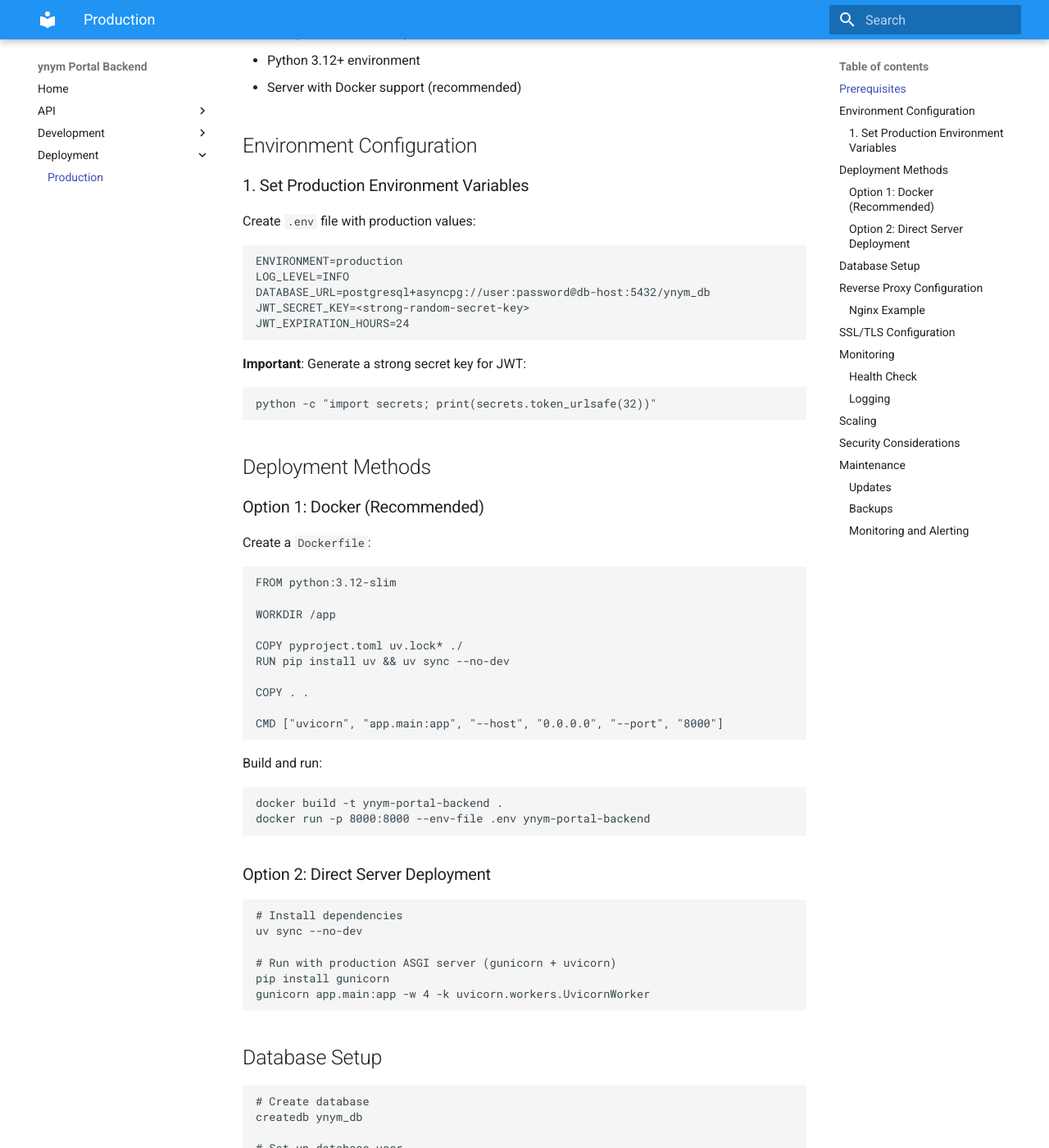
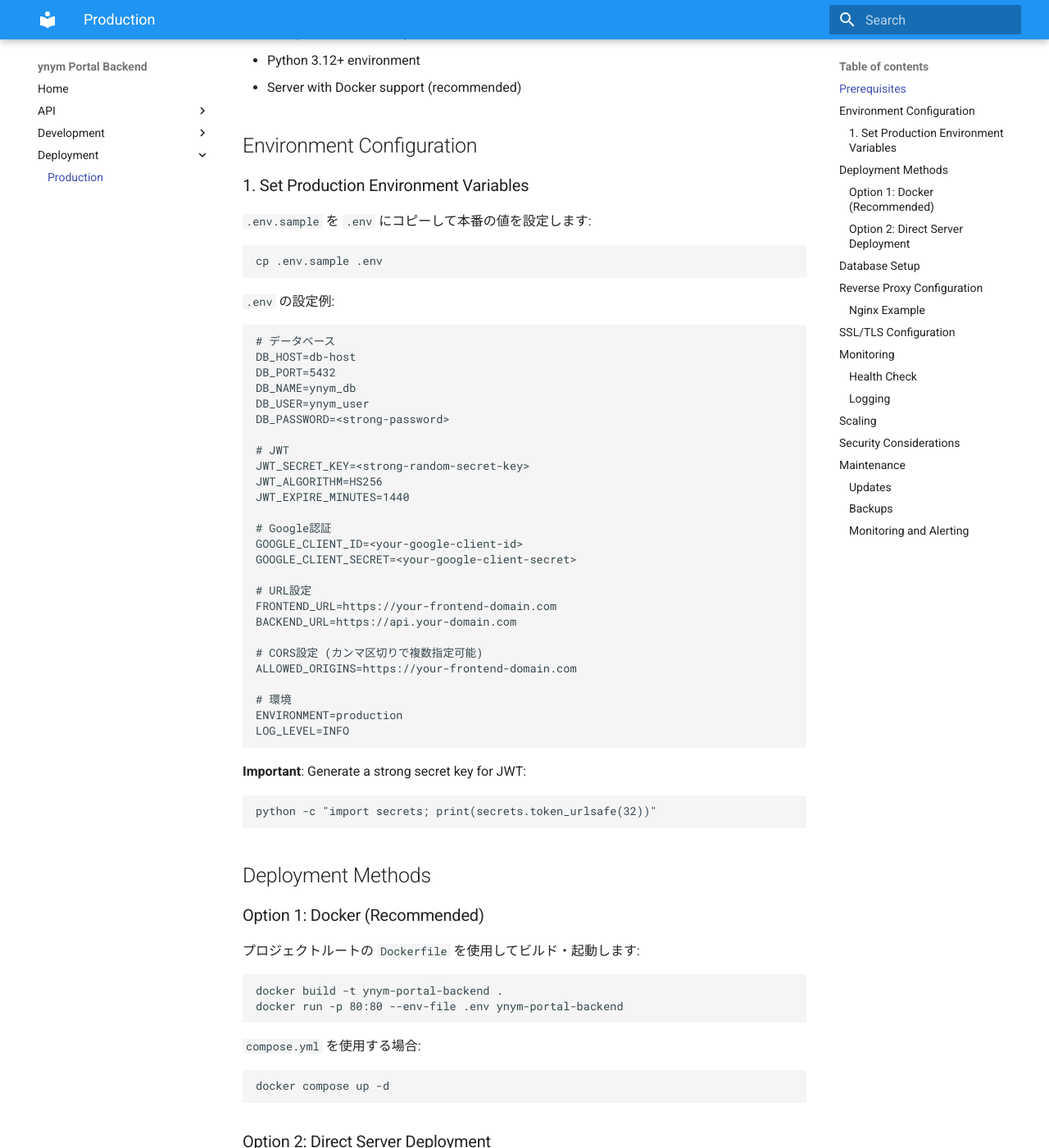
Before and after one commit to uryonym/ynym-portal-backend, an MkDocs documentation site: the page built from docs/deployment/production.md, in a window 1280 px wide and 1400 px high, scrolled down 269 px. Shown: the whole window at 82% size. Built offline with MkDocs 1.6.1 and Material for MkDocs 9.7.7, drawn with Linux system fonts in a browser that asks for light colours.

Commit message:
環境変数設定のサンプルファイルを修正し、Dockerのビルド・起動手順を更新しました。また、アーキテクチャドキュメントの設定ファイルのパスを修正しました。

````diff
--- a/docs/deployment/production.md
+++ b/docs/deployment/production.md
@@ -12,14 +12,41 @@ This guide covers deploying the ynym Portal Backend to production.
 
 ### 1. Set Production Environment Variables
 
-Create `.env` file with production values:
+`.env.sample` を `.env` にコピーして本番の値を設定します:
+
+```bash
+cp .env.sample .env
+```
+
+`.env` の設定例:
 
 ```env
+# データベース
+DB_HOST=db-host
+DB_PORT=5432
+DB_NAME=ynym_db
+DB_USER=ynym_user
+DB_PASSWORD=<strong-password>
+
+# JWT
+JWT_SECRET_KEY=<strong-random-secret-key>
+JWT_ALGORITHM=HS256
+JWT_EXPIRE_MINUTES=1440
+
+# Google認証
+GOOGLE_CLIENT_ID=<your-google-client-id>
+GOOGLE_CLIENT_SECRET=<your-google-client-secret>
+
+# URL設定
+FRONTEND_URL=https://your-frontend-domain.com
+BACKEND_URL=https://api.your-domain.com
+
+# CORS設定 (カンマ区切りで複数指定可能)
+ALLOWED_ORIGINS=https://your-frontend-domain.com
+
+# 環境
 ENVIRONMENT=production
 LOG_LEVEL=INFO
-DATABASE_URL=postgresql+asyncpg://user:password@db-host:5432/ynym_db
-JWT_SECRET_KEY=<strong-random-secret-key>
-JWT_EXPIRATION_HOURS=24
 ```
 
 **Important**: Generate a strong secret key for JWT:
@@ -32,26 +59,17 @@ python -c "import secrets; print(secrets.token_urlsafe(32))"
 
 ### Option 1: Docker (Recommended)
 
-Create a `Dockerfile`:
-
-```dockerfile
-FROM python:3.12-slim
-
-WORKDIR /app
-
-COPY pyproject.toml uv.lock* ./
-RUN pip install uv && uv sync --no-dev
-
-COPY . .
-
-CMD ["uvicorn", "app.main:app", "--host", "0.0.0.0", "--port", "8000"]
-```
-
-Build and run:
+プロジェクトルートの `Dockerfile` を使用してビルド・起動します:
 
 ```bash
 docker build -t ynym-portal-backend .
-docker run -p 8000:8000 --env-file .env ynym-portal-backend
+docker run -p 80:80 --env-file .env ynym-portal-backend
+```
+
+`compose.yml` を使用する場合:
+
+```bash
+docker compose up -d
 ```
 
 ### Option 2: Direct Server Deployment
````
Also changed, not shown: docs/development/architecture.md (+1 -1 lines), docs/development/setup.md (+2 -2 lines).
